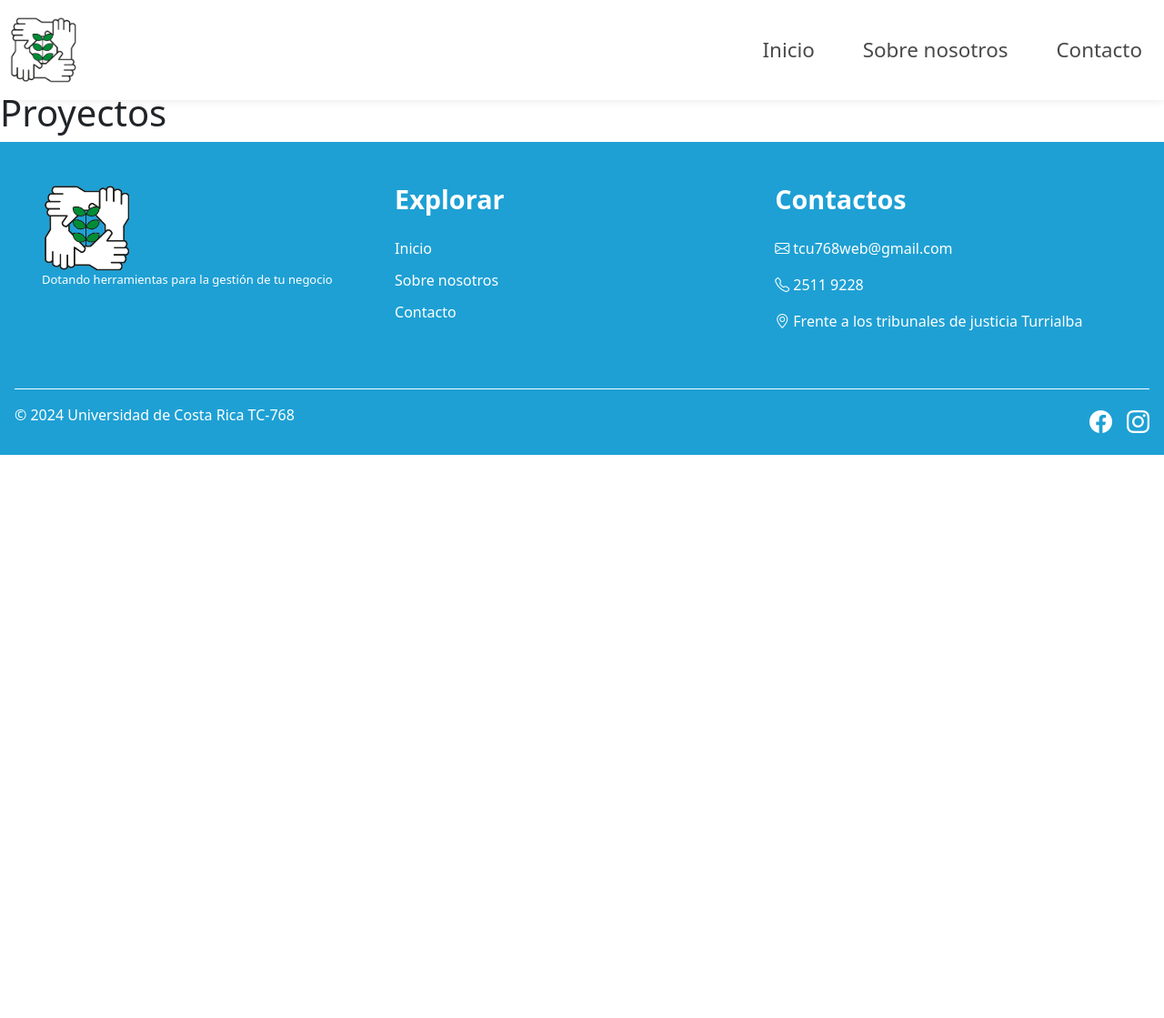
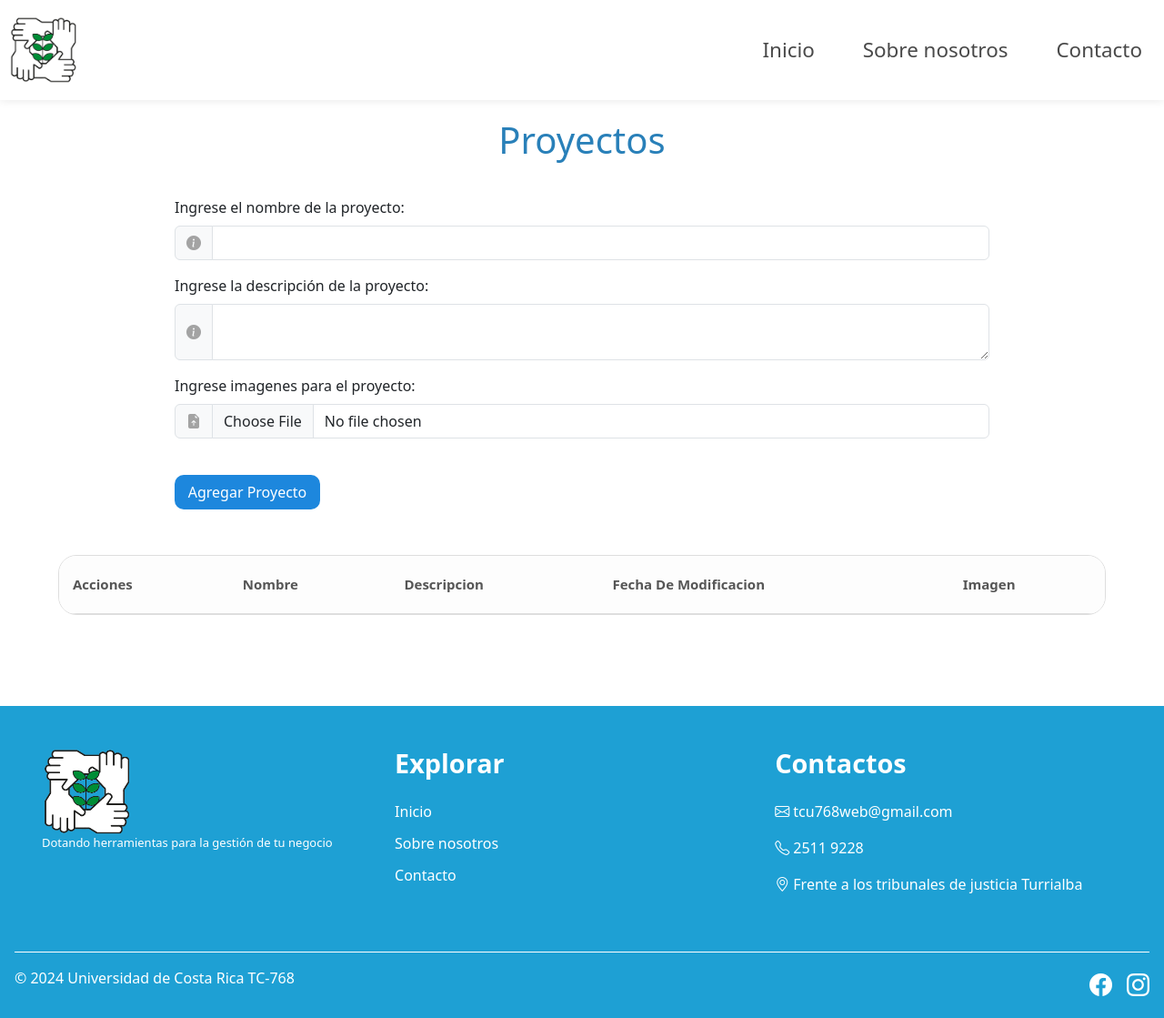
Before and after one commit to Alejandrovc6467/TCU-WEB, a PHP site: the page made by view/proyectos.php in a window 1280 px wide. Shown: the whole page at 91% size. Before the commit the page ends 500 px from the top, so only its background shows below. Run offline with PHP 8.4, Linux system fonts and the light colour scheme; the template is opened without the code that fills it, so the values that code supplies are empty; some libraries are stand-ins or nearby versions; some web fonts are replaced.

Commit message:
Base de interfaz de proyectos

```diff
--- a/public/css/proyectos.css
+++ b/public/css/proyectos.css
@@ -0,0 +1,151 @@
+.proyectos_container {
+    display: flex;
+    flex-direction: column;
+    align-items: center;
+    justify-content: center;
+}
+
+.proyectos_title {
+    color: var(--titulo);
+    text-align: center;
+    margin-top: 30px;
+}
+
+.formulario_container {
+    width: 70%;
+    margin: 30px 0 50px 0;
+}
+
+.conatainerBotonFormularioModal {
+    margin-top: 40px;
+}
+
+
+.butonAgregar {
+    width: 160px;
+    margin-right: 15px;
+    padding: 7px 10px;
+    border-radius: 10px;
+    border: none;
+    background-color: #1d87dd;
+    color: white;
+}
+
+.botonCancelar {
+    width: 80px;
+    padding: 7px 10px;
+    border-radius: 10px;
+    border: none;
+    background-color: #6c757d;
+    color: white;
+}
+
+
+
+
+/*---------- table actividades registradas ------------*/
+
+.header_fixed {
+    max-height: 450px;
+    width: 90%;
+    overflow: auto;
+    border-radius: 20px;
+    border: 1px solid #dedede;
+    margin-bottom: 100px;
+}
+
+.header_fixed table {
+    width: 100%;
+    border-collapse: collapse;
+}
+
+.header_fixed thead {
+    position: sticky;
+    z-index: 1;
+    top: 0;
+    background-color: rgb(253, 253, 253);
+    color: #e6e7e8;
+    font-size: 15px;
+    border-bottom: 1px solid #dedede;
+}
+
+
+
+
+.butonDelete {
+    width: 50px;
+    border-radius: 10px;
+    border: none;
+    background-color: transparent;
+    color: #FF6961;
+    /* color: var(--colorTexto); */
+    transition: 1s ease;
+}
+
+.butonDelete span {
+    font-size: 24px;
+}
+
+.butonEditar {
+    width: 50px;
+    border-radius: 10px;
+    border: none;
+    background-color: transparent;
+    color: #1d87dd;
+    /* color: var(--colorTexto); */
+    transition: 1s ease;
+}
+
+.butonEditar span {
+    font-size: 24px;
+}
+
+.butonEditar:hover,
+.butonDelete:hover {
+    transform: scale(1.3);
+}
+
+
+
+/*las tres primeras de arriba son las configuraciones necesarias para fijas la thead del table, lo demas de abjo en disenio*/
+
+.header_fixed tr:nth-child(even) {
+    background-color: #ececec62;
+}
+
+.header_fixed tr {
+    color: rgb(143, 143, 143);
+}
+
+.header_fixed th {
+    color: rgb(86, 86, 86);
+    padding: 20px 15px;
+}
+
+.header_fixed td {
+    padding: 15px;
+}
+
+.header_fixed select {
+    border-radius: 15px;
+    border: 1px solid rgb(143, 143, 143);
+    padding: 2px 5px;
+    color: rgb(143, 143, 143);
+    cursor: pointer;
+}
+
+/* Estilo del scroll vertical */
+.header_fixed::-webkit-scrollbar {
+    width: 5px;
+    height: 5px;
+}
+
+.header_fixed::-webkit-scrollbar-thumb {
+    background-color: rgba(45,
+            45,
+            45,
+            0.433);
+    /* Color del scroll (negro con transparencia) */
+    border-radius: 10px;
+    /* Borde redondeado del scroll */
+}
--- a/view/proyectos.php
+++ b/view/proyectos.php
@@ -2,12 +2,81 @@
 include('public/header.php');
 ?>
 
+<link rel="stylesheet" href="public/css/proyectos.css">
 
+<!-- Contenido principal de la vista para ingresar proyectos -->
+<div class="proyectos_container">
 
-<h1>Proyectos</h1>
+    <h1 class="proyectos_title">Proyectos</h1>
 
+    <!-- Formulario par ingresar proyectos -->
+    <div class="formulario_container">
 
+        <form id="agregarProyecto">
 
+            <div class="mb-3">
+                <label for="basic-url" class="form-label">Ingrese el nombre de la proyecto:</label>
+                <div class="input-group">
+                    <span class="input-group-text" id="basic-addon1"><i class="bi bi-info-circle-fill"
+                            style="color: #a3a3a3;"></i></span>
+                    <input type="text" class="form-control" placeholder="" id="nombre" aria-label="nombre"
+                        aria-describedby="basic-addon1" maxlength="255" required>
+                </div>
+            </div>
+
+            <div class="mb-3">
+                <label for="basic-url" class="form-label">Ingrese la descripción de la proyecto:</label>
+                <div class="input-group">
+                    <label class="input-group-text" for="inputGroupSelect01"><i class="bi bi-info-circle-fill"
+                            style="color: #a3a3a3;"></i></label>
+                    <textarea class="form-control" placeholder="" id="descripcion" aria-label="descripcion"
+                        aria-describedby="basic-addon1" maxlength="255" required></textarea>
+                </div>
+            </div>
+
+            <div class="mb-3">
+                <label for="basic-url" class="form-label">Ingrese imagenes para el proyecto:</label>
+                <div class="input-group">
+                    <label class="input-group-text" for="imagenProyecto">
+                        <i class="bi bi-file-earmark-arrow-up-fill" style="color: #a3a3a3;"></i>
+                    </label>
+                    <input class="form-control" type="file" id="imagenProyecto" name="imagenProyecto" required>
+                </div>
+                <!-- Contenedor para la vista previa -->
+                <div id="vistaPrevia" class="mt-3">
+                    <!-- Aquí se cargará la vista previa de la imagen -->
+                </div>
+            </div>
+
+            <div class="conatainerBotonFormularioModal">
+                <button type="submit" value="Registrar" id="buttonRegistrarProyecto" class="butonAgregar">Agregar
+                    Proyecto</button>
+            </div>
+
+        </form>
+
+    </div>
+
+    <div class="header_fixed" id="containertabla">
+        <table>
+            <thead>
+                <tr>
+                    <th>Acciones</th>
+                    <th>Nombre</th>
+                    <th>Descripcion</th>
+                    <th>Fecha De Modificacion</th>
+                    <th>Imagen</th>
+                </tr>
+            </thead>
+            <tbody>
+                <!-- Aquí se llenarán los datos de las proyectos -->
+            </tbody>
+        </table>
+    </div>
+
+</div>
+
+<script src="public/js/Proyectos.js?6"></script>
 
 <?php
 include('public/footer.php');
```
